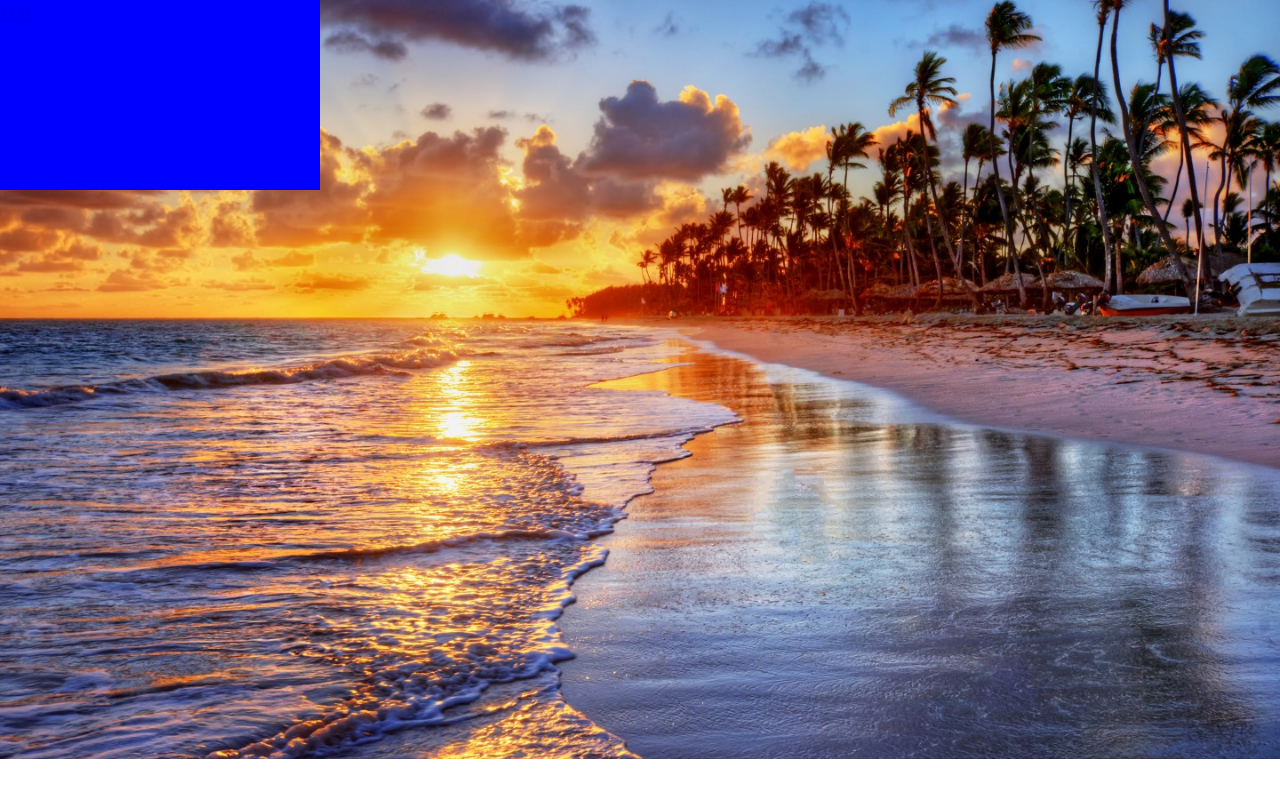
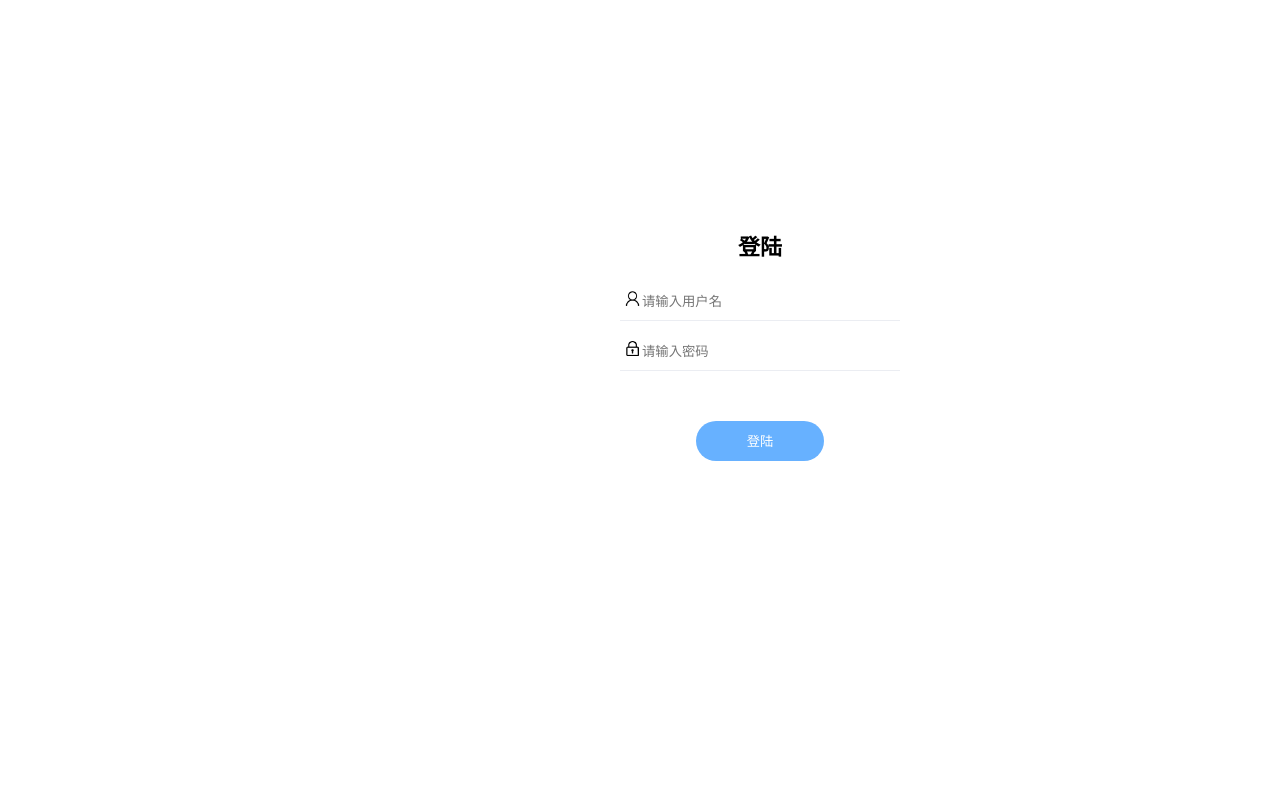
Before and after one commit to tyttpe/vue-router-management, a Vue app: page /#/login in a window 1280 px wide. Built offline with nearby package versions, Linux system fonts and the light colour scheme.

Commit message:
main.vue login

```diff
--- a/src/components/Login.vue
+++ b/src/components/Login.vue
@@ -1,7 +1,22 @@
 <template>
   <div class="container">
     <div class="login">
-        <router-link to="/main">登陆</router-link>
+      <div class="login-text">
+        <h4>登陆</h4>
+      </div>
+      <div class="login-user">
+        <img src="../assets/账户.png">
+        <input type="text" placeholder="请输入用户名" class="txt" autocomplete="off">
+      </div>
+      <div class="login-pass">
+        <img src="../assets/密码.png">
+        <input type="text" placeholder="请输入密码" class="txt">
+      </div>
+      <div class="login-true">
+        <button class="sub">
+          <router-link to="/main" class="login-deng">登陆</router-link>
+        </button>
+      </div>
     </div>
   </div>
 </template>
@@ -18,14 +33,67 @@ export default {
 
 <style>
 .container {
-  background-image: url(../assets/color-bg.jpg);
-  background-size: 100%;
+  background-color: rgb(255, 255, 255);
   width: 100%;
   height: 100%;
 }
-.login{
+.login {
   width: 25%;
-  height: 25%;
-  background-color: blue;
+  height: 40%;
+  position: absolute;
+  left: 600px;
+  top: 200px;
+}
+.login img {
+  height: 15px;
+}
+.login-user {
+  padding-bottom: 10px;
+  text-indent: 5px;
+  background: transparent;
+  border-radius: 0;
+  color: #333;
+  border-bottom: 1px solid #ebedf2;
+  margin: 20px 20px auto;
+}
+.login-pass {
+  padding-bottom: 10px;
+  text-indent: 5px;
+  background: transparent;
+  border-radius: 0;
+  color: #333;
+  border-bottom: 1px solid #ebedf2;
+  margin: 20px 20px auto;
+}
+.login-true {
+  margin-top: 50px;
+  text-align: center;
+}
+.sub {
+   border-radius: 50px;
+   width: 40%;
+   height: 40px;
+   background-color: rgb(103, 177, 255);
+   border: none;
+}
+.login-deng{
+  text-decoration: none;
+  color: #ffffff;
+  font: 15px;
+}
+.txt {
+  border: none;
+  width: 80%;
+}
+.txt :hover{
+  border: none;
+}
+h4 {
+  text-align: center;
+  font-size: 22px;
+}
+input:focus, textarea:focus {
+    outline: none;
+
 }
 </style>
```
Also changed, not shown: src/assets/密码.png (added), src/assets/账户.png (added).
